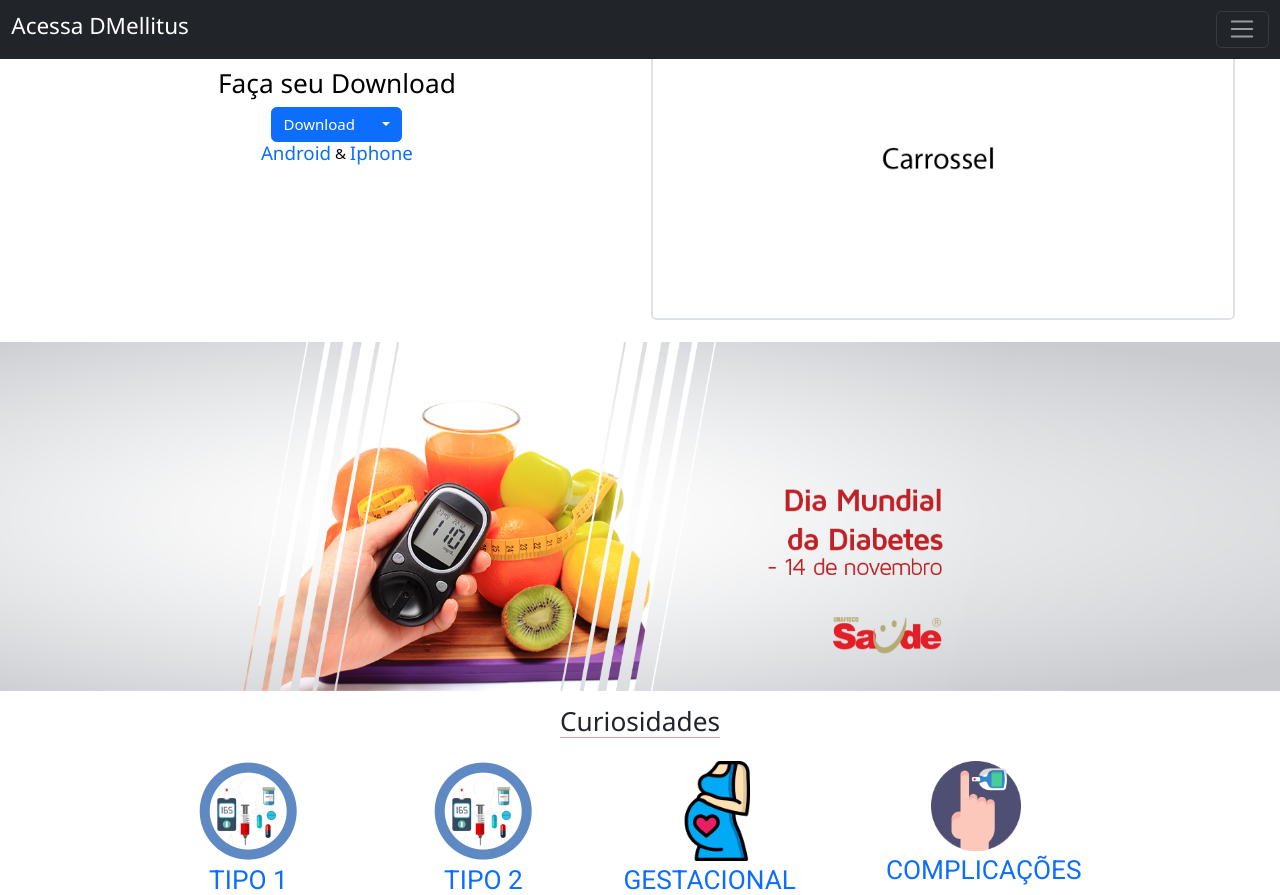
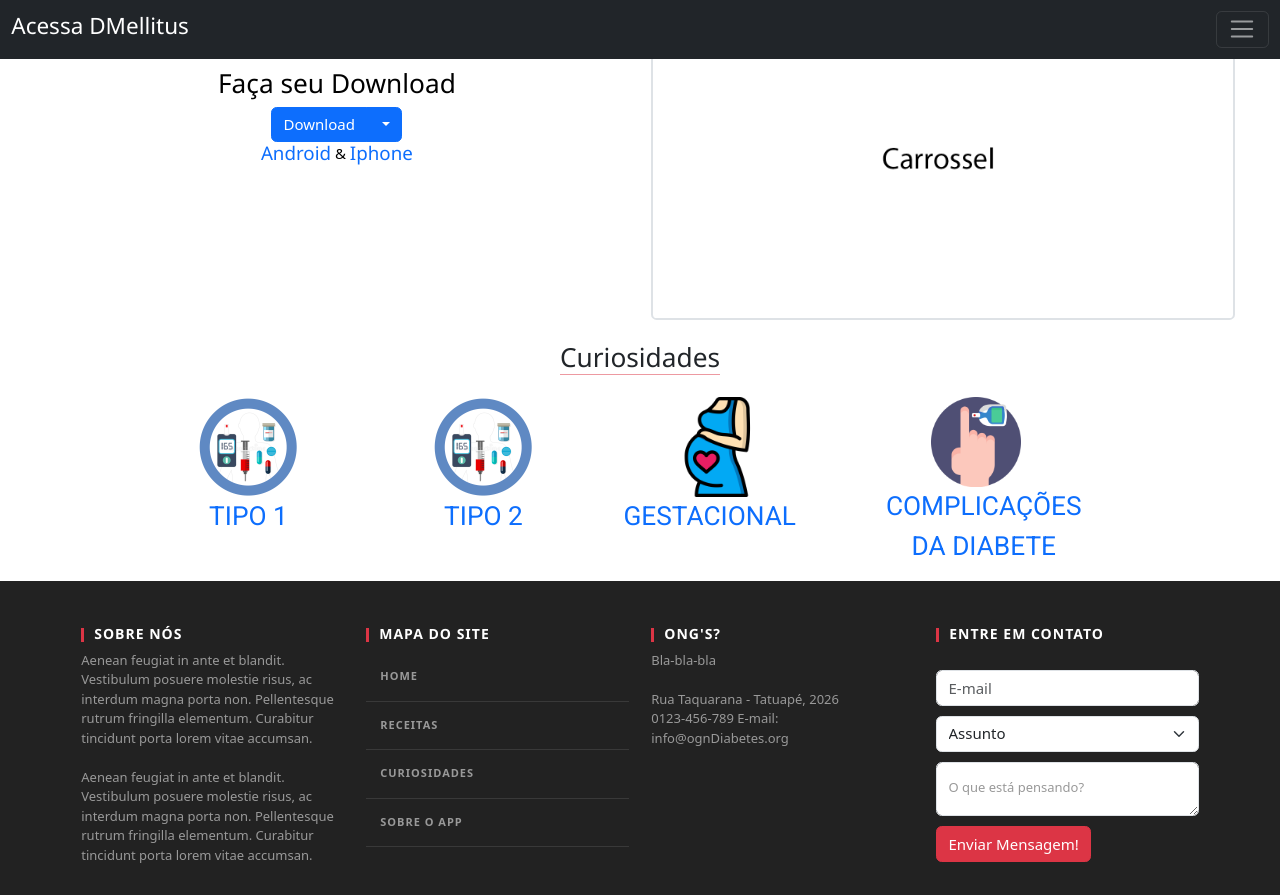
Before and after one commit to BiancaLouS/DMellitus, a PHP site: page /index.php in a window 1280 px wide. Shown: the top 895 px of the page. Run offline with PHP 8.4, Linux system fonts and the light colour scheme; some libraries are stand-ins or nearby versions.

```diff
--- a/carousel.php
+++ b/carousel.php
@@ -9,19 +9,6 @@
 </head>
 <body>
 
-  <div id="carouselExampleSlidesOnly" class="carousel slide" data-bs-ride="carousel">
-    <div class="carousel-inner">
-      <div class="carousel-item active">
-        <img src="Img/bannerDiabetes.png" class="d-block w-100" alt="...">
-      </div>
-      <div class="carousel-item">
-        <img src="Img/bannerDiabetes.png" class="d-block w-100" alt="...">
-      </div>
-      <div class="carousel-item">
-        <img src="Img/bannerDiabetes.png" class="d-block w-100" alt="...">
-      </div>
-    </div>
-  </div>
 
 </body>
 </html>
--- a/menu-header.php
+++ b/menu-header.php
@@ -11,7 +11,6 @@
 
        <link rel="stylesheet" href="Css/bootstrap.min.css"  type="text/css">
       <link rel="stylesheet" href="Css/estilo.css">
-	    <link href='http://fonts.googleapis.com/css?family=Asap:400,700' rel='stylesheet' type='text/css'>
 
   </head>
 <body>
@@ -70,7 +69,7 @@
                             </ul>
 
                             <hr>
-                    </li>
+                        </li>
                     </ul>
 
                     <!-- Barra de pesquisa  -->
```
Also changed, not shown: Img/IdosoModerno.jpeg (deleted), Img/PaiFilho.jpeg (deleted).
